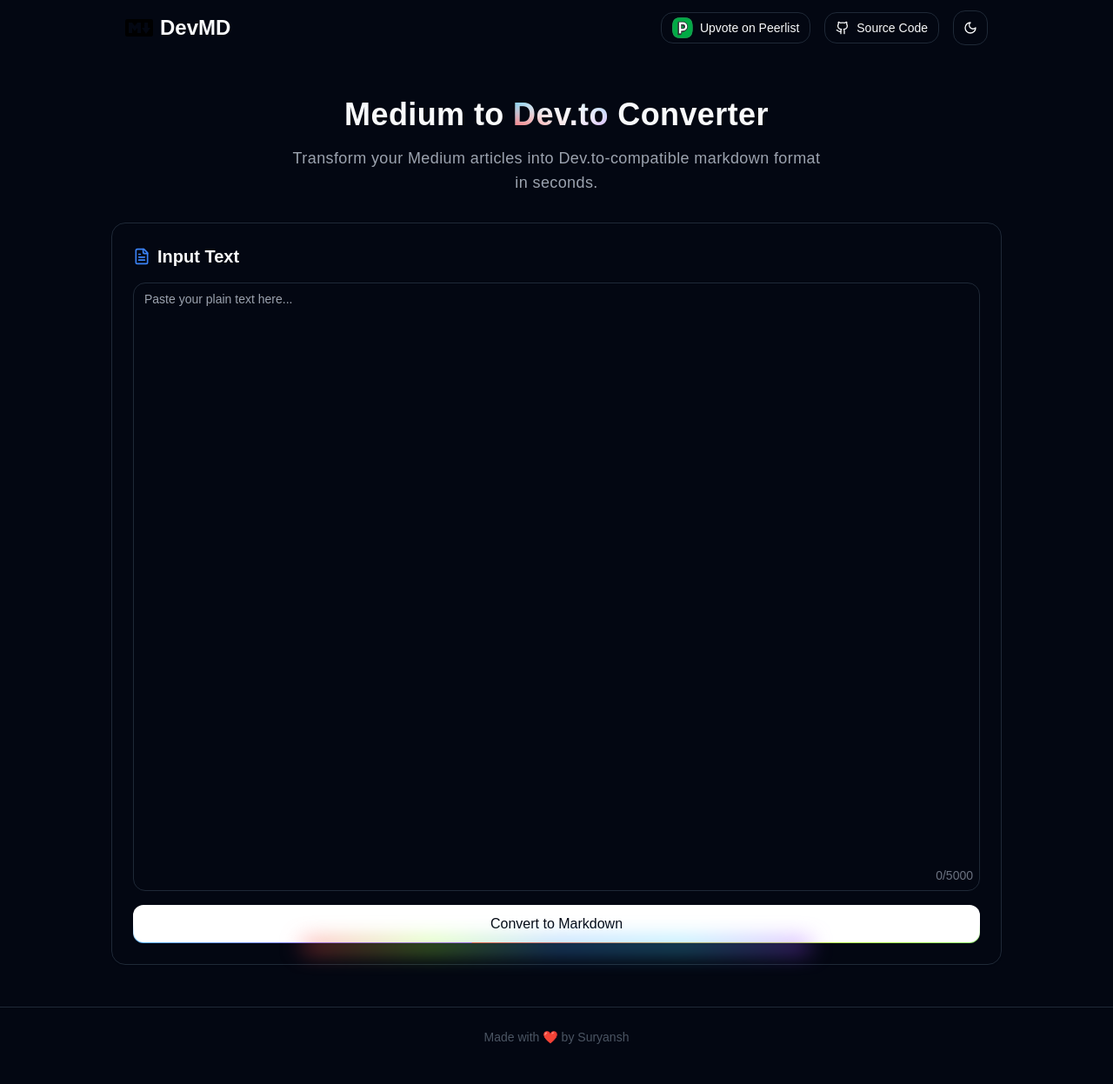
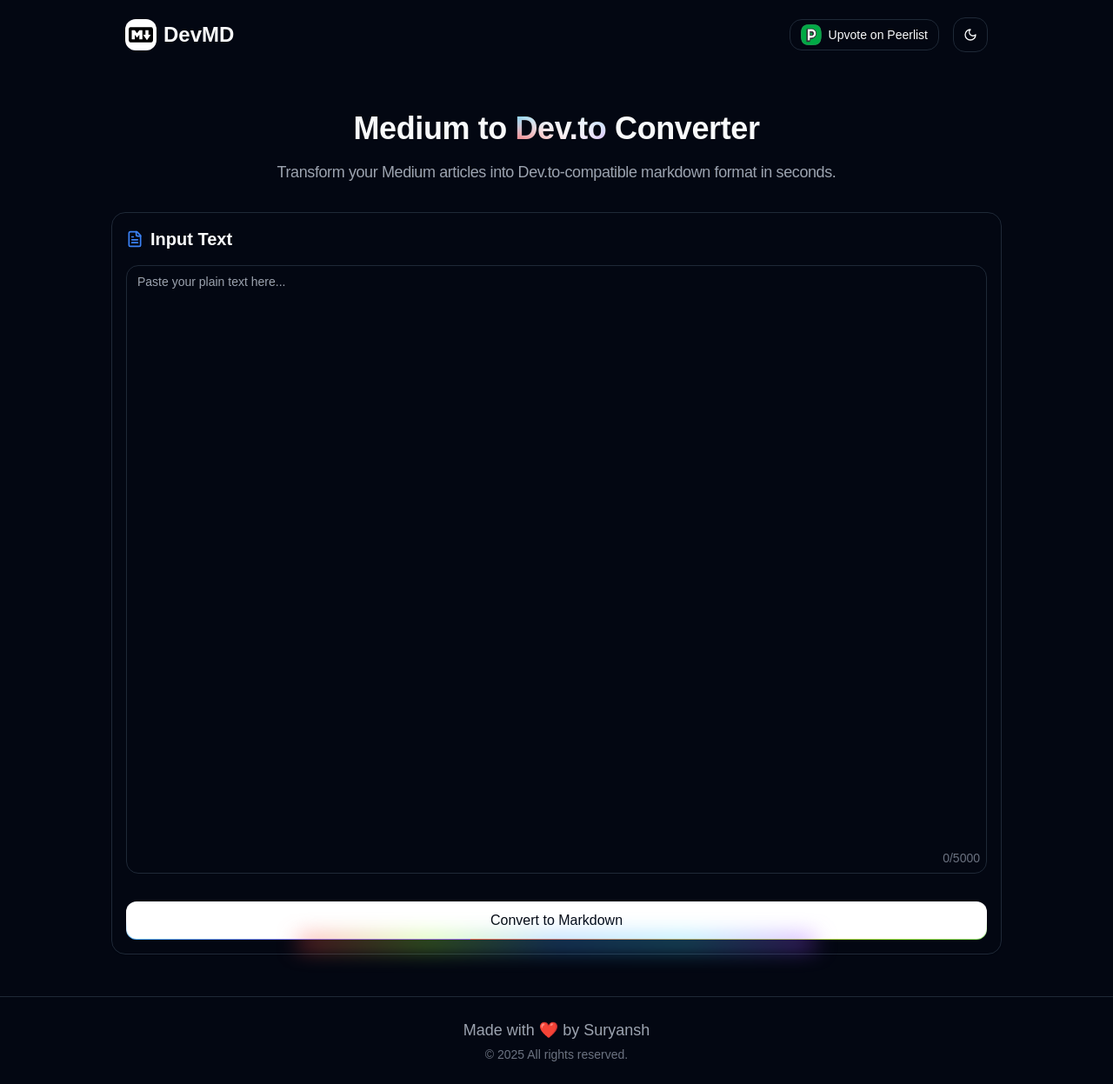
Before and after one commit to suryanshsingh2001/devmd, a Next.js app: page / in a window 1280 px wide. Shown: the whole page at 87% size. Built offline with nearby package versions, Linux system fonts and the light colour scheme.

Commit message:
Add footer link | Fix logo

```diff
--- a/app/layout.tsx
+++ b/app/layout.tsx
@@ -6,6 +6,7 @@
 import { config } from "@/config";
 import Footer from "@/components/shared/footer";
 import { ThemeProvider } from "@/components/shared/theme-provider";
+import Banner from "@/components/shared/banner";
 
 const poppinSans = Poppins({
   weight: "400",
@@ -49,11 +50,13 @@
           defaultTheme="dark"
           disableTransitionOnChange
         >
+
           <Toaster position="top-center" richColors />
           <Header />
           {children}
 
           <Footer />
+
         </ThemeProvider>
       </body>
     </html>
--- a/app/page.tsx
+++ b/app/page.tsx
@@ -4,7 +4,17 @@
 import { Button } from "@/components/ui/button";
 import { Textarea } from "@/components/ui/textarea";
 import { Card } from "@/components/ui/card";
-import { FileText, ArrowRight, Copy, Wand2, BookMarked , AlertCircle, Check, CheckCircle, CheckCircle2} from "lucide-react";
+import {
+  FileText,
+  ArrowRight,
+  Copy,
+  Wand2,
+  BookMarked,
+  AlertCircle,
+  Check,
+  CheckCircle,
+  CheckCircle2,
+} from "lucide-react";
 import ReactMarkdown from "react-markdown";
 import { toast } from "sonner";
 import { useForm } from "react-hook-form";
@@ -94,8 +104,8 @@
     <main className="min-h-screen  py-12 px-4">
       {loading && <LoadingOverlay loading={loading} />}
       <div className="max-w-5xl mx-auto space-y-8">
-        <div className="text-pretty text-center mx-auto tracking-wide space-y-4">
-          <h2 className="text-4xl font-bold ">
+        <div className="text-pretty tracking-tight text-center space-y-4">
+          <h2 className="text-4xl font-bold  ">
             Medium to <AuroraText> Dev.to </AuroraText> Converter
           </h2>
           <p className="text-muted-foreground text-lg mx-auto max-w-2xl ">
@@ -106,7 +116,7 @@
 
         <div className="flex flex-col space-y-8">
           {!showResult ? (
-            <Card className="p-6 space-y-4">
+            <Card className="p-4 space-y-4">
               <div className="flex items-center gap-2 mb-4">
                 <FileText className="w-5 h-5 text-blue-500" />
                 <h2 className="text-xl font-semibold">Input Text</h2>
@@ -114,7 +124,7 @@
               <Form {...form}>
                 <form
                   onSubmit={form.handleSubmit(onSubmit)}
-                  className="space-y-4"
+                  className="space-y-8"
                 >
                   <FormField
                     control={form.control}
@@ -149,7 +159,7 @@
                   />
                   <RainbowButton
                     type="submit"
-                    className="w-full text-background bg-foreground"
+                    className="w-full  text-background bg-foreground"
                     disabled={loading}
                   >
                     {loading ? "Converting..." : <>Convert to Markdown</>}
--- /dev/null
+++ b/components/shared/banner.tsx
@@ -0,0 +1,51 @@
+"use client";
+
+import { Button } from "@/components/ui/button";
+import { RocketIcon, XIcon } from "lucide-react";
+import { useState } from "react";
+
+export default function Banner() {
+  const [isVisible, setIsVisible] = useState(true);
+
+  if (!isVisible) return null;
+
+  return (
+    <div className="dark bg-muted text-foreground px-4 py-3 fixed z-50 top-0 left-0 right-0 max-md:px-2 max-md:py-2 max-md:rounded-b-lg">
+      <div className="flex gap-2 md:items-center">
+        <div className="flex grow gap-3 md:items-center">
+          <div
+            className="bg-primary/15 flex size-9 shrink-0 items-center justify-center rounded-full max-md:mt-0.5"
+            aria-hidden="true"
+          >
+            <RocketIcon className="opacity-80" size={16} />
+          </div>
+          <div className="flex grow flex-col justify-between gap-3 md:flex-row md:items-center">
+            <div className="space-y-0.5">
+              <p className="text-sm font-medium">Boost your experience with Origin UI</p>
+              <p className="text-muted-foreground text-sm">
+                The new feature is live! Try it out and let us know what you think.
+              </p>
+            </div>
+            <div className="flex gap-2 max-md:flex-wrap">
+              <Button size="sm" className="text-sm">
+                Try now
+              </Button>
+            </div>
+          </div>
+        </div>
+        <Button
+          variant="ghost"
+          className="group -my-1.5 -me-2 size-8 shrink-0 p-0 hover:bg-transparent"
+          onClick={() => setIsVisible(false)}
+          aria-label="Close banner"
+        >
+          <XIcon
+            size={16}
+            className="opacity-60 transition-opacity group-hover:opacity-100"
+            aria-hidden="true"
+          />
+        </Button>
+      </div>
+    </div>
+  );
+}
--- a/components/shared/footer.tsx
+++ b/components/shared/footer.tsx
@@ -1,13 +1,20 @@
-import React from 'react';
+import { config } from "@/config";
+import Link from "next/link";
+import React from "react";
 
 const Footer = () => {
-    return (
-        <footer className="w-full py-6 text-center border-t mt-auto">
-            <p className="text-sm text-gray-600">
-                Made with ❤️ by Suryansh
-            </p>
-        </footer>
-    );
+  const currentYear = new Date().getFullYear();
+
+  return (
+    <footer className="w-full py-6 text-center border-t mt-auto">
+      <h3 className="text-lg text-muted-foreground">
+        Made with ❤️ by <Link href={config.profileUrl}>{config.authorName}</Link>
+      </h3>
+      <p className="text-sm text-gray-500 mt-1">
+        © {currentYear} All rights reserved.
+      </p>
+    </footer>
+  );
 };
 
 export default Footer;
--- a/components/shared/header.tsx
+++ b/components/shared/header.tsx
@@ -14,9 +14,8 @@
 import { ModeToggle } from "./theme-toggle";
 
 const Header = () => {
-
   return (
-    <header className="bg-background/75">
+    <header className="bg-background/75 my-2">
       <nav className="mx-auto max-w-5xl px-4">
         <div className="flex h-16 items-center justify-between">
           {/* Logo */}
@@ -24,10 +23,10 @@
             <Link href="/" className="flex items-center gap-2">
               <Image
                 src="/logo.svg"
-                alt="MarkdownAI"
-                width={32}
-                height={32}
-                className=""
+                alt="DevMD"
+                width={36}
+                height={36}
+                className="dark:bg-white rounded-sm  p-1"
               />
               <span className="text-2xl font-bold">{config.name}</span>
             </Link>
@@ -47,12 +46,12 @@
                 Upvote on Peerlist
               </Button>
             </Link>
-            <Link href={config.githubLink}>
+            {/* <Link href={config.githubLink}>
               <Button variant="outline" size="sm" className="hidden sm:flex">
                 <Github className="h-4 w-4" />
                 Source Code
               </Button>
-            </Link>
+            </Link> */}
 
             <ModeToggle />
 
@@ -65,8 +64,18 @@
                   </Button>
                 </SheetTrigger>
                 <SheetContent side="right">
-                  <SheetHeader>
-                    <SheetTitle>MarkdownAI</SheetTitle>
+                  <SheetHeader className="flex-shrink-0">
+                    <SheetTitle className="sr-only">Navigation Menu</SheetTitle>
+                    <Link href="/" className="flex items-center gap-2">
+                      <Image
+                        src="/logo.svg"
+                        alt="DevMD"
+                        width={36}
+                        height={36}
+                        className="dark:bg-white rounded-sm  p-1"
+                      />
+                      <span className="text-2xl font-bold">{config.name}</span>
+                    </Link>
                   </SheetHeader>
                   <div className="flex flex-col gap-4 mt-6">
                     <Link href={config.peerlistLink}>
--- a/config/index.ts
+++ b/config/index.ts
@@ -1,5 +1,6 @@
 export const config = {
   name: "DevMD",
+  authorName: "Suryansh",
   description:
     "Convert your blog posts from Medium to dev.to-friendly markdown format using AI",
   peerlistLink: "https://peerlist.io/surydev/project/devmd",
@@ -7,4 +8,6 @@
   logo: "/logo.svg",
   logo_dark: "/logo-dark.svg",
   url: "https://devmd.surydev.site",
+  profileUrl : "https://www.linkedin.com/in/suryansh-singh-473187235/"
+
 } as const;
```
Lines whose indentation alone changed are shown as unchanged.
